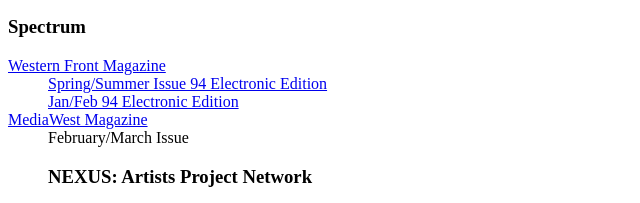
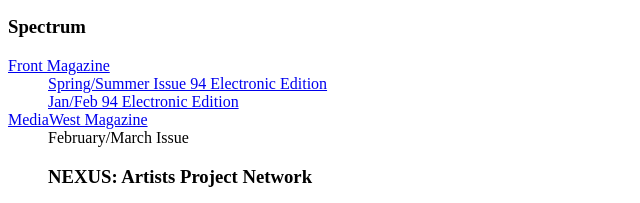
Before and after one commit to n1ckfg/ANIMA, a plain HTML site: page Findex.html in a window 1280 px wide. Shown: the part 823-1026 px from the top of the page, 0-640 px from the left. Drawn offline with Linux system fonts and the light colour scheme.

Commit message:
Update Findex.html

```diff
--- a/Findex.html
+++ b/Findex.html
@@ -52,7 +52,7 @@
 
 
 		</dd><dt><h3><a href="Findex.html#FINDEX%20MENU"></a><a name="Spectrum">Spectrum</a></h3>
-		</dt><dt><!--<a href="SHELF/FrontTOC.html" class="broken">--><a href="https://westernfront.ca/archives/index">Western Front Magazine</a>
+		</dt><dt><!--<a href="SHELF/FrontTOC.html" class="broken">--><a href="https://westernfront.ca/archives/index">Front Magazine</a>
 		</dt><dd> <a href="wf-spring94.html"><!--Jan/Feb 94 Electronic Edition-->Spring/Summer Issue 94 Electronic Edition</a>
 		</dd><dd> <a href="wf-jan94.html">Jan/Feb 94 Electronic Edition</a>
 		</dd><dt><a href="https://exhibits.sjsu.edu/s/early-electronic-journals/item/2158">MediaWest Magazine</a>
```
